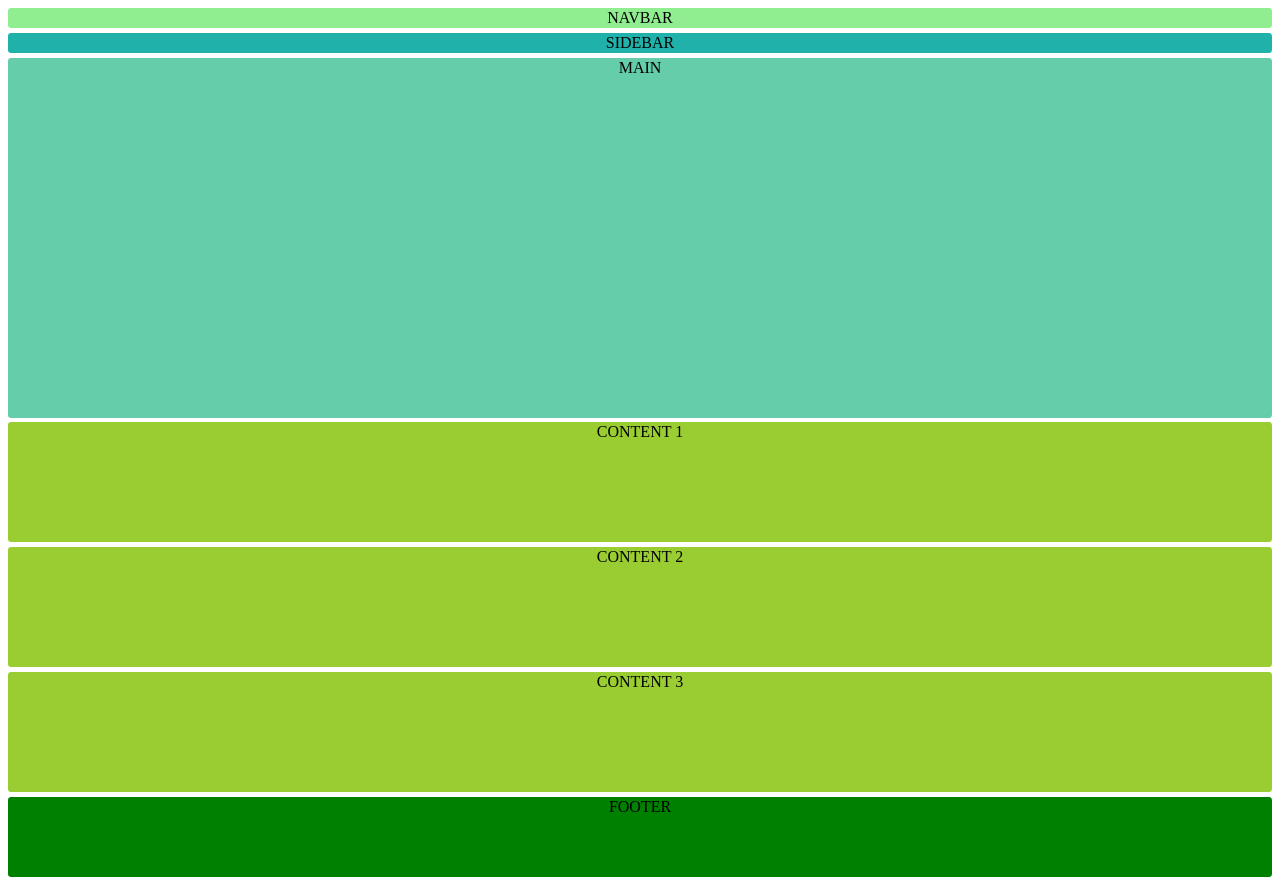
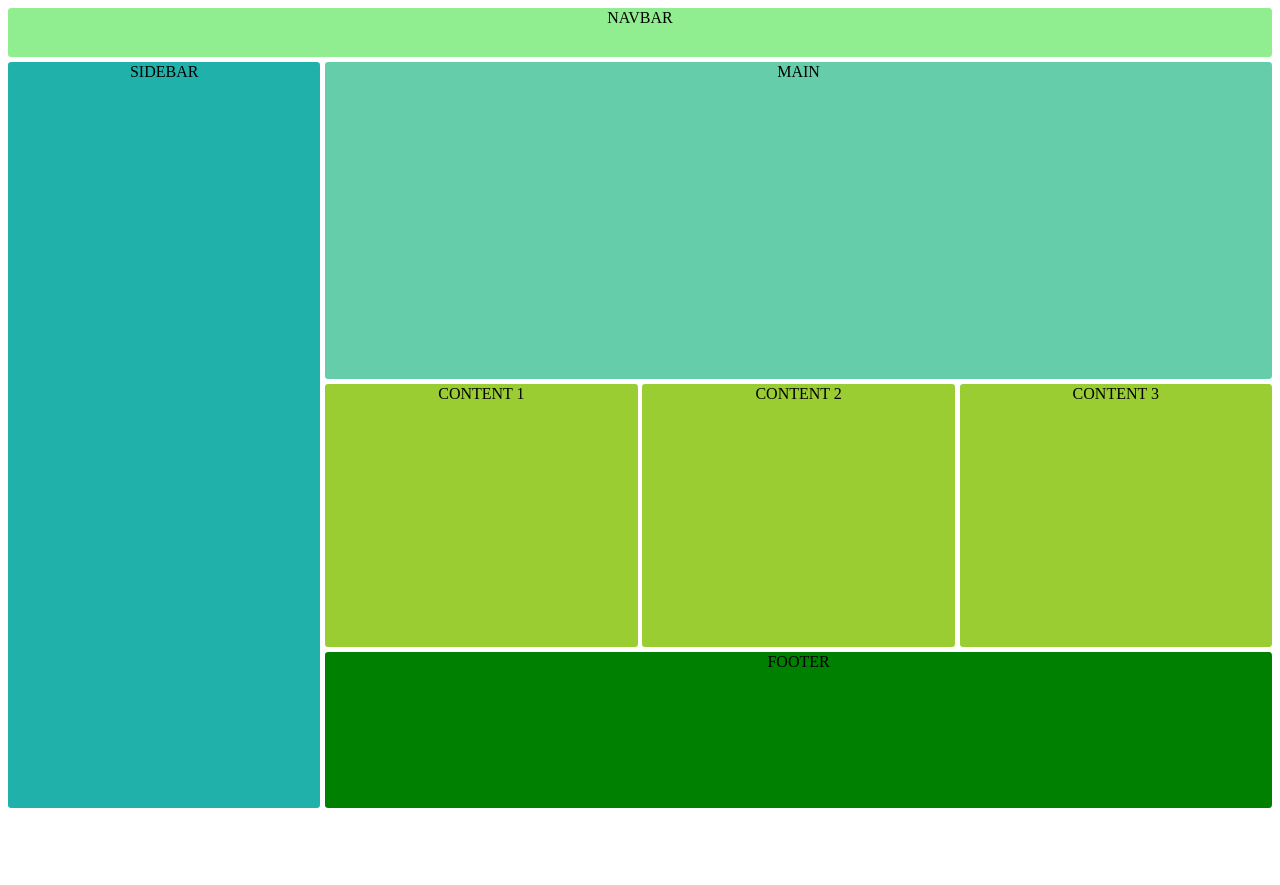
Before and after one commit to SusanaSalmeron/practicacssgridyflexbox, a plain HTML site: page index.html in a window 1280 px wide. After the commit the page ends 816 px from the top, so only its background shows below. Drawn offline with Linux system fonts and the light colour scheme.

Commit message:
creacion segundo breakpoint css

```diff
--- a/css/style.css
+++ b/css/style.css
@@ -3,19 +3,14 @@
     padding: 0;
     box-sizing: border-box;
 }
-
-
-
-
-@media(min-width:576px){
 .grid {
     display: grid;
-    grid-template-columns: 1fr;
-    grid-template-rows: repeat(2, 1fr) 18fr repeat(3, 6fr) 4fr;
     grid-gap: 0.3em;
     margin: 0.5em;
+    min-height: 100vh;
 
 }
+
 .grid nav {
     background-color: lightgreen;
     border: 1px solid transparent;
@@ -54,7 +49,56 @@
 
 
 
+@media(min-width:576px){
+    .grid {
+        grid-template-columns: 1fr;
+        grid-template-rows: repeat(2, 1fr) 18fr repeat(3, 6fr) 4fr;
+
+    }
+}
+
+@media(min-width:768px) {
+    .grid {
+    grid-template-columns: repeat(4, 1fr);
+    grid-template-rows: repeat(30, 1fr);
+    max-
+    }
+
+    .grid nav {
+        grid-column: 1/5;
+        grid-row: 1/3;
+        width: 100%;
+        height: 100%;
+    }
+    .grid aside {
+        grid-column: 1/2;
+        grid-row: 3/31;
+    }
+
+    .grid main {
+        grid-column: 2/5;
+        grid-row: 3/15;
+    }
+
+    .grid picture:nth-child(4){
+        grid-column: 2/3;
+        grid-row: 15/25;
+    }
+
+    .grid picture:nth-child(5){
+        grid-column: 3/4;
+        grid-row: 15/25;
+    }
+
+    .grid picture:nth-child(6){
+        grid-column: 4/5;
+        grid-row: 15/25;
+    }
+
+    .grid footer {
+        grid-column: 2/5;
+        grid-row: 25/31;
     }
 
 
-/* .grid nav {background-color:blue;}  */
+}
```
Lines whose indentation alone changed are shown as unchanged.
